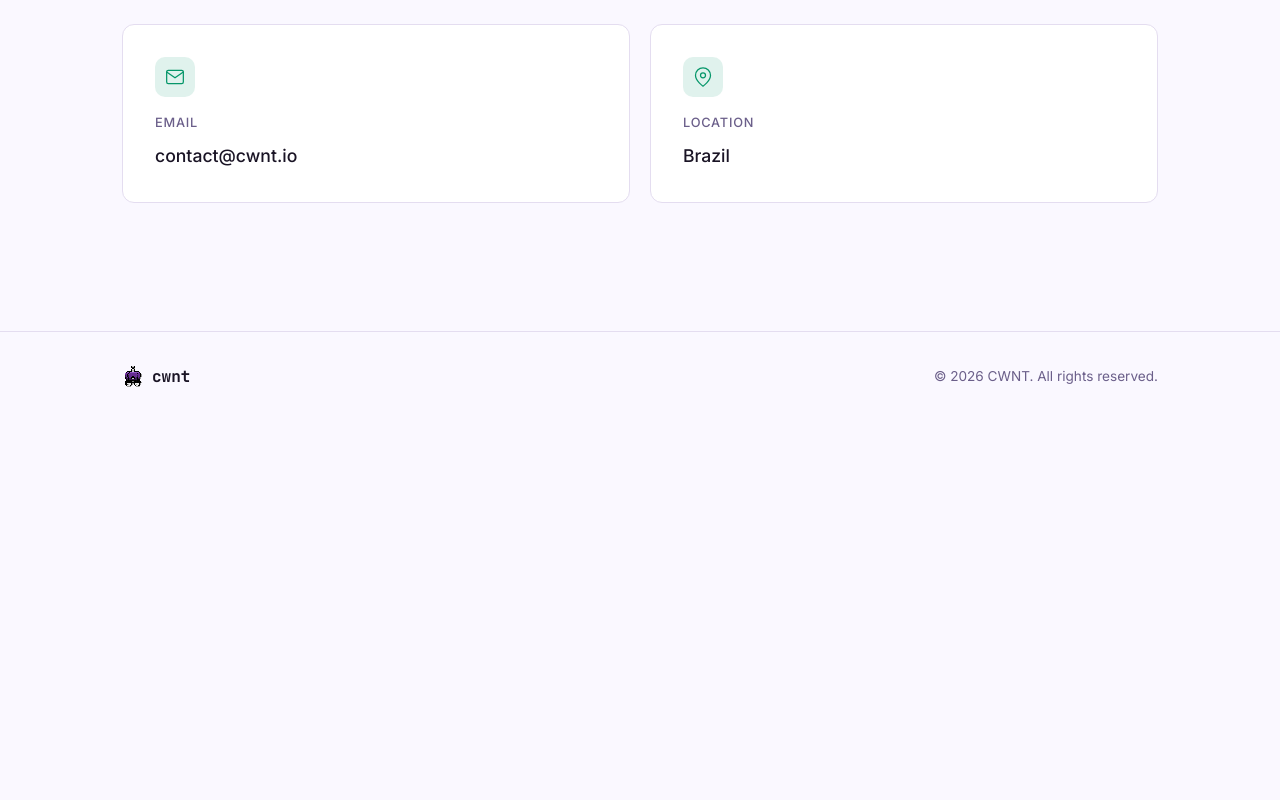
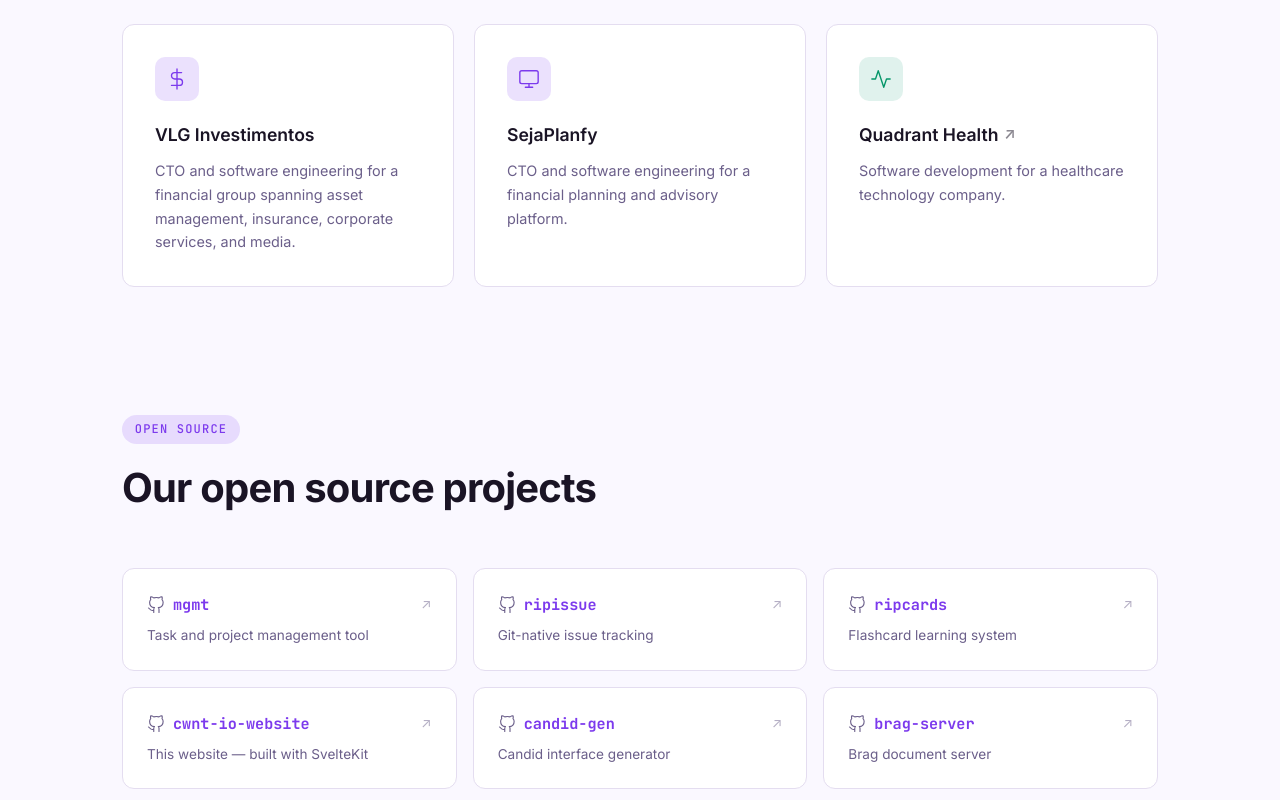
Before and after one commit to cwnt-io/website, a SvelteKit app: page / in a window 1280 px wide. Shown: the part 1780-2580 px from the top of the page. Before the commit the page ends 2201 px from the top, so only its background shows below. Built offline with nearby package versions, Linux system fonts and the light colour scheme.

Commit message:
feat: add clients and open source projects sections
Add clients section with VLG Investimentos, SejaPlanfy, and
Quadrant Health cards. Add open source section with repo cards
linking to cwnt-io-org GitHub repos. Both sections fully
translated (EN/PT) and styled consistently with existing design.

```diff
--- a/src/lib/i18n/en.json
+++ b/src/lib/i18n/en.json
@@ -31,6 +31,32 @@
 			"description": "Data processing, application hosting, and internet services infrastructure."
 		}
 	},
+	"clients": {
+		"tag": "Clients",
+		"title": "Who we work with",
+		"vlg": {
+			"name": "VLG Investimentos",
+			"description": "CTO and software engineering for a financial group spanning asset management, insurance, corporate services, and media."
+		},
+		"planfy": {
+			"name": "SejaPlanfy",
+			"description": "CTO and software engineering for a financial planning and advisory platform."
+		},
+		"quadrant": {
+			"name": "Quadrant Health",
+			"description": "Software development for a healthcare technology company."
+		}
+	},
+	"opensource": {
+		"tag": "Open Source",
+		"title": "Our open source projects",
+		"mgmt": "Task and project management tool",
+		"cwnt-io-website": "This website — built with SvelteKit",
+		"ripissue": "Git-native issue tracking",
+		"ripcards": "Flashcard learning system",
+		"candid-gen": "Candid interface generator",
+		"brag-server": "Brag document server"
+	},
 	"contact": {
 		"title": "Get in touch",
 		"email": "Email",
--- a/src/lib/i18n/pt.json
+++ b/src/lib/i18n/pt.json
@@ -31,6 +31,32 @@
 			"description": "Processamento de dados, hospedagem de aplicações e infraestrutura de serviços na internet."
 		}
 	},
+	"clients": {
+		"tag": "Clientes",
+		"title": "Com quem trabalhamos",
+		"vlg": {
+			"name": "VLG Investimentos",
+			"description": "CTO e engenharia de software para um grupo financeiro abrangendo gestão de ativos, seguros, serviços corporativos e mídia."
+		},
+		"planfy": {
+			"name": "SejaPlanfy",
+			"description": "CTO e engenharia de software para uma plataforma de planejamento e consultoria financeira."
+		},
+		"quadrant": {
+			"name": "Quadrant Health",
+			"description": "Desenvolvimento de software para uma empresa de tecnologia em saúde."
+		}
+	},
+	"opensource": {
+		"tag": "Open Source",
+		"title": "Nossos projetos open source",
+		"mgmt": "Ferramenta de gestão de tarefas e projetos",
+		"cwnt-io-website": "Este site — feito com SvelteKit",
+		"ripissue": "Rastreamento de issues nativo ao Git",
+		"ripcards": "Sistema de aprendizado por flashcards",
+		"candid-gen": "Gerador de interfaces Candid",
+		"brag-server": "Servidor de documentos brag"
+	},
 	"contact": {
 		"title": "Entre em contato",
 		"email": "Email",
--- a/src/routes/+page.svelte
+++ b/src/routes/+page.svelte
@@ -109,6 +109,64 @@
 				<h3>{t('services.data.title')}</h3>
 				<p>{t('services.data.description')}</p>
 			</div>
+		</div>
+	</section>
+
+	<!-- Clients -->
+	<section id="clients" class="clients">
+		<div class="section-header">
+			<span class="section-tag">{t('clients.tag')}</span>
+			<h2>{t('clients.title')}</h2>
+		</div>
+		<div class="clients-grid">
+			<div class="client-card">
+				<div class="client-icon">
+					<svg viewBox="0 0 24 24" fill="none" stroke="currentColor" stroke-width="1.5" stroke-linecap="round" stroke-linejoin="round"><line x1="12" y1="1" x2="12" y2="23"></line><path d="M17 5H9.5a3.5 3.5 0 0 0 0 7h5a3.5 3.5 0 0 1 0 7H6"></path></svg>
+				</div>
+				<h3>{t('clients.vlg.name')}</h3>
+				<p>{t('clients.vlg.description')}</p>
+			</div>
+			<div class="client-card">
+				<div class="client-icon">
+					<svg viewBox="0 0 24 24" fill="none" stroke="currentColor" stroke-width="1.5" stroke-linecap="round" stroke-linejoin="round"><rect x="2" y="3" width="20" height="14" rx="2" ry="2"></rect><line x1="8" y1="21" x2="16" y2="21"></line><line x1="12" y1="17" x2="12" y2="21"></line></svg>
+				</div>
+				<h3>{t('clients.planfy.name')}</h3>
+				<p>{t('clients.planfy.description')}</p>
+			</div>
+			<div class="client-card">
+				<a href="https://quadrant.health/" target="_blank" rel="noopener noreferrer" class="client-link">
+					<div class="client-icon client-icon--green">
+						<svg viewBox="0 0 24 24" fill="none" stroke="currentColor" stroke-width="1.5" stroke-linecap="round" stroke-linejoin="round"><path d="M22 12h-4l-3 9L9 3l-3 9H2"></path></svg>
+					</div>
+					<h3>{t('clients.quadrant.name')}<span class="external-arrow">&nearr;</span></h3>
+					<p>{t('clients.quadrant.description')}</p>
+				</a>
+			</div>
+		</div>
+	</section>
+
+	<!-- Open Source -->
+	<section id="opensource" class="opensource">
+		<div class="section-header">
+			<span class="section-tag">{t('opensource.tag')}</span>
+			<h2>{t('opensource.title')}</h2>
+		</div>
+		<div class="opensource-grid">
+			{#each ['mgmt', 'ripissue', 'ripcards', 'cwnt-io-website', 'candid-gen', 'brag-server'] as repo}
+				<a
+					href="https://github.com/cwnt-io-org/{repo}"
+					target="_blank"
+					rel="noopener noreferrer"
+					class="repo-card"
+				>
+					<div class="repo-header">
+						<svg class="repo-icon" viewBox="0 0 24 24" fill="none" stroke="currentColor" stroke-width="1.5" stroke-linecap="round" stroke-linejoin="round"><path d="M9 19c-5 1.5-5-2.5-7-3m14 6v-3.87a3.37 3.37 0 0 0-.94-2.61c3.14-.35 6.44-1.54 6.44-7A5.44 5.44 0 0 0 20 4.77 5.07 5.07 0 0 0 19.91 1S18.73.65 16 2.48a13.38 13.38 0 0 0-7 0C6.27.65 5.09 1 5.09 1A5.07 5.07 0 0 0 5 4.77a5.44 5.44 0 0 0-1.5 3.78c0 5.42 3.3 6.61 6.44 7A3.37 3.37 0 0 0 9 18.13V22"></path></svg>
+						<span class="repo-name">{repo}</span>
+						<span class="external-arrow">&nearr;</span>
+					</div>
+					<p class="repo-desc">{t(`opensource.${repo}`)}</p>
+				</a>
+			{/each}
 		</div>
 	</section>
 
@@ -519,6 +577,152 @@
 	}
 
 	/* ========================
+	   Clients
+	   ======================== */
+	.clients {
+		padding: 0 0 8rem;
+	}
+
+	.clients-grid {
+		display: grid;
+		grid-template-columns: repeat(auto-fit, minmax(280px, 1fr));
+		gap: 1.25rem;
+	}
+
+	.client-card {
+		background: var(--color-surface);
+		border: 1px solid var(--color-border);
+		border-radius: var(--radius);
+		padding: 2rem;
+		transition: all var(--transition);
+		position: relative;
+		overflow: hidden;
+	}
+
+	.client-card:hover {
+		border-color: var(--color-border-hover);
+		transform: translateY(-2px);
+		box-shadow: 0 8px 30px rgba(0, 0, 0, 0.12);
+	}
+
+	.client-link {
+		display: block;
+		text-decoration: none;
+		color: inherit;
+	}
+
+	.client-icon {
+		width: 44px;
+		height: 44px;
+		display: flex;
+		align-items: center;
+		justify-content: center;
+		background: var(--color-accent-glow);
+		border-radius: 10px;
+		margin-bottom: 1.25rem;
+		color: var(--color-accent);
+	}
+
+	.client-icon--green {
+		background: var(--color-green-glow);
+		color: var(--color-green);
+	}
+
+	.client-icon svg {
+		width: 22px;
+		height: 22px;
+	}
+
+	.client-card h3 {
+		font-size: 1.1rem;
+		font-weight: 600;
+		margin-bottom: 0.6rem;
+		display: flex;
+		align-items: center;
+		gap: 0.35rem;
+	}
+
+	.client-card p {
+		color: var(--color-text-muted);
+		font-size: 0.9rem;
+		line-height: 1.65;
+	}
+
+	.external-arrow {
+		font-size: 0.85em;
+		opacity: 0.5;
+		transition: opacity var(--transition);
+	}
+
+	.client-card:hover .external-arrow,
+	.repo-card:hover .external-arrow {
+		opacity: 1;
+	}
+
+	/* ========================
+	   Open Source
+	   ======================== */
+	.opensource {
+		padding: 0 0 8rem;
+	}
+
+	.opensource-grid {
+		display: grid;
+		grid-template-columns: repeat(auto-fit, minmax(300px, 1fr));
+		gap: 1rem;
+	}
+
+	.repo-card {
+		display: block;
+		background: var(--color-surface);
+		border: 1px solid var(--color-border);
+		border-radius: var(--radius);
+		padding: 1.5rem;
+		text-decoration: none;
+		color: inherit;
+		transition: all var(--transition);
+	}
+
+	.repo-card:hover {
+		border-color: var(--color-border-hover);
+		transform: translateY(-2px);
+		box-shadow: 0 8px 30px rgba(0, 0, 0, 0.12);
+		color: inherit;
+	}
+
+	.repo-header {
+		display: flex;
+		align-items: center;
+		gap: 0.5rem;
+		margin-bottom: 0.5rem;
+	}
+
+	.repo-icon {
+		width: 18px;
+		height: 18px;
+		color: var(--color-text-muted);
+		flex-shrink: 0;
+	}
+
+	.repo-name {
+		font-family: var(--font-mono);
+		font-size: 0.95rem;
+		font-weight: 600;
+		color: var(--color-accent);
+	}
+
+	.repo-header .external-arrow {
+		margin-left: auto;
+		color: var(--color-text-muted);
+	}
+
+	.repo-desc {
+		color: var(--color-text-muted);
+		font-size: 0.85rem;
+		line-height: 1.5;
+	}
+
+	/* ========================
 	   Contact
 	   ======================== */
 	.contact {
```
